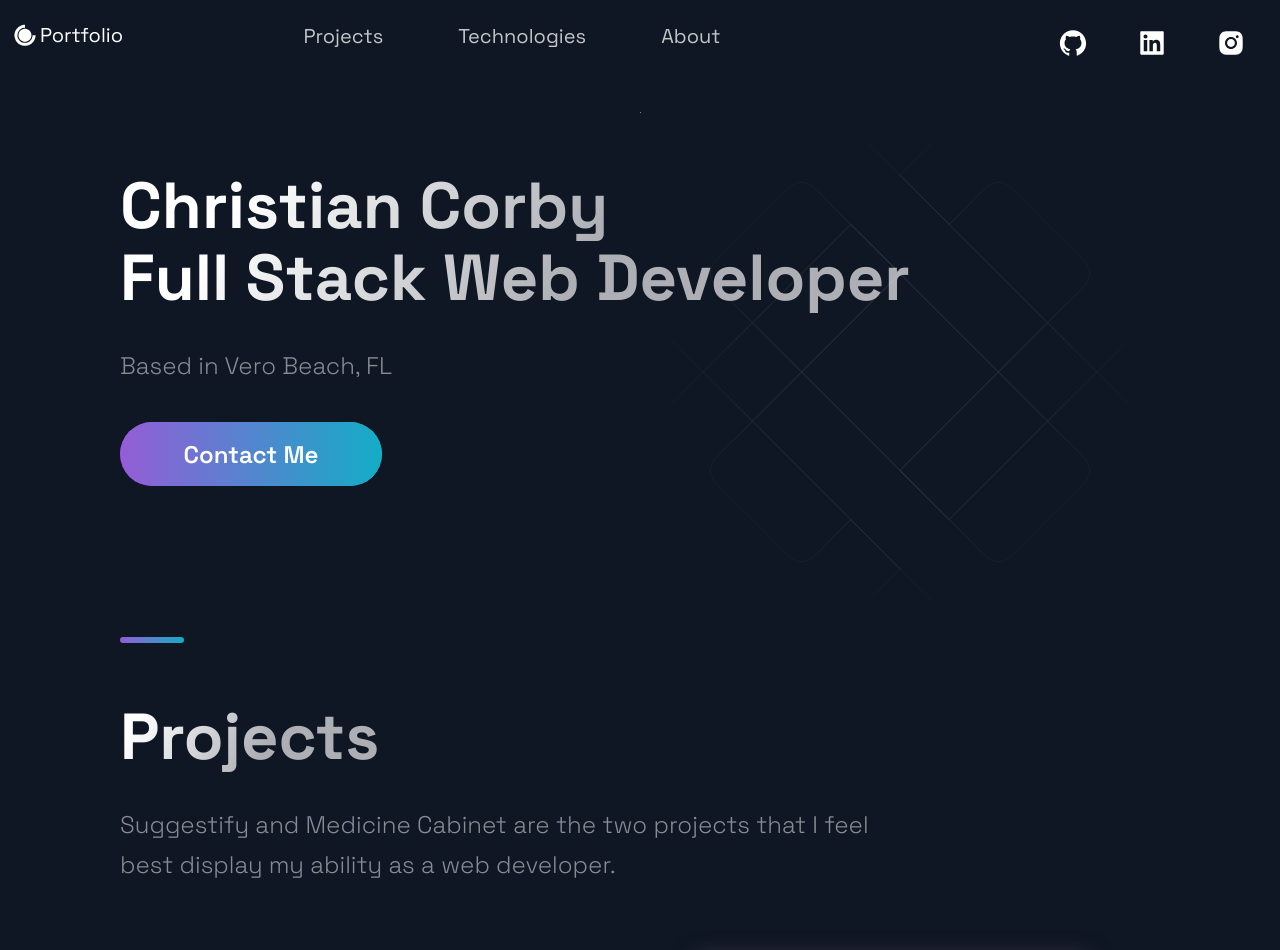
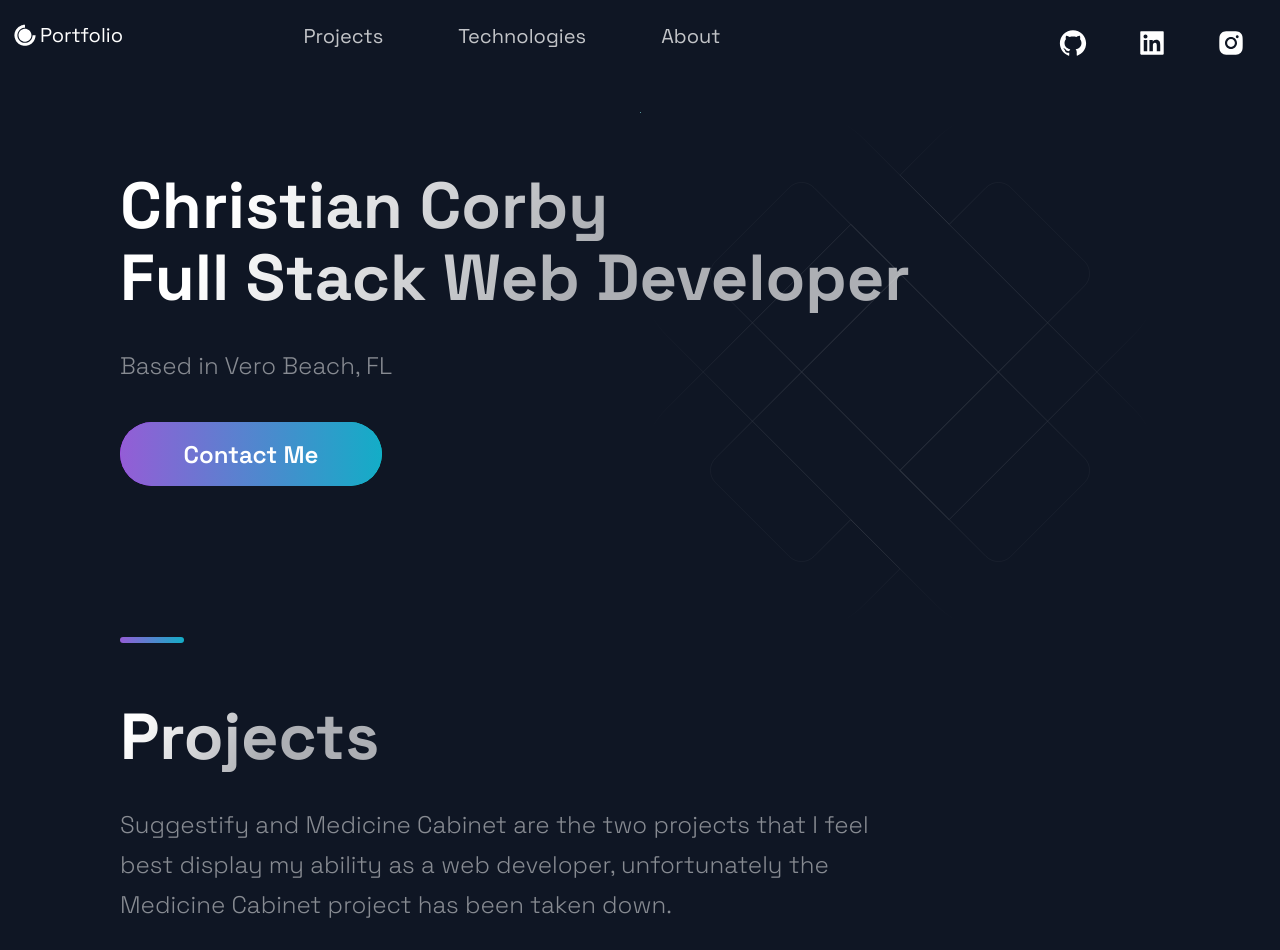
Before and after one commit to ChristianCorby/ChristianCorbyPortfolio2021, a Next.js app: page / in a window 1280 px wide. Shown: the top 950 px of the page. Built offline with nearby package versions, Linux system fonts and the light colour scheme.

Commit message:
Update Projects.js

```diff
--- a/src/components/Projects/Projects.js
+++ b/src/components/Projects/Projects.js
@@ -12,7 +12,7 @@ const Projects = () => (
       Projects
     </SectionTitle>
     <SectionText>
-      Suggestify and Medicine Cabinet are the two projects that I feel best display my ability as a web developer.
+      Suggestify and Medicine Cabinet are the two projects that I feel best display my ability as a web developer, unfortunately the Medicine Cabinet project has been taken down.
     </SectionText>
     <GridContainer>
       {projects.map(({ id, image, title, description, tags, source, visit}) => (
```
